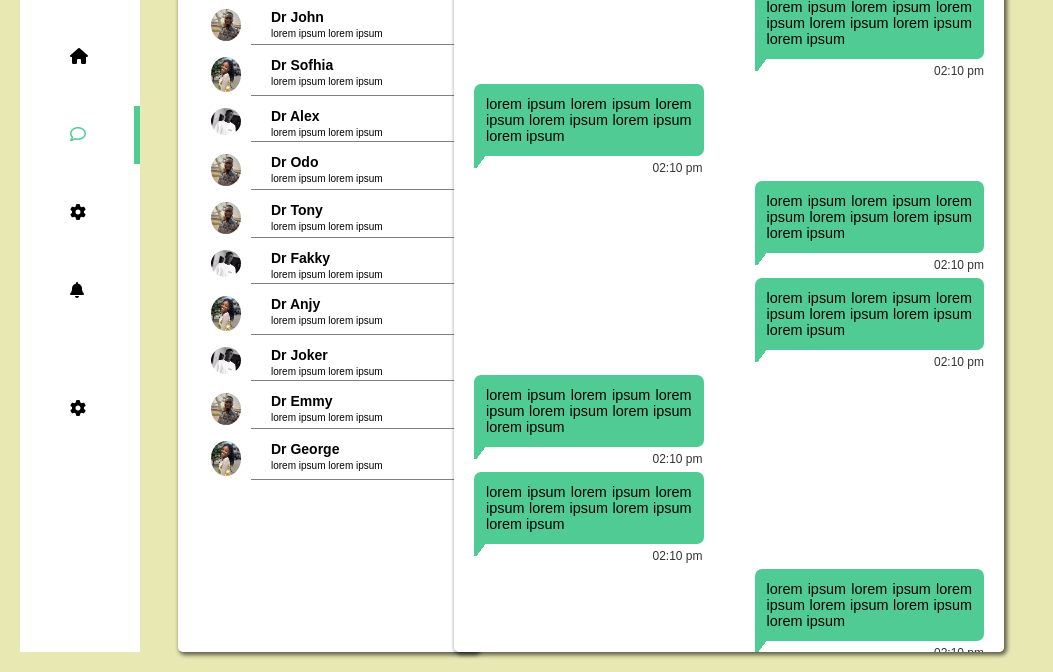
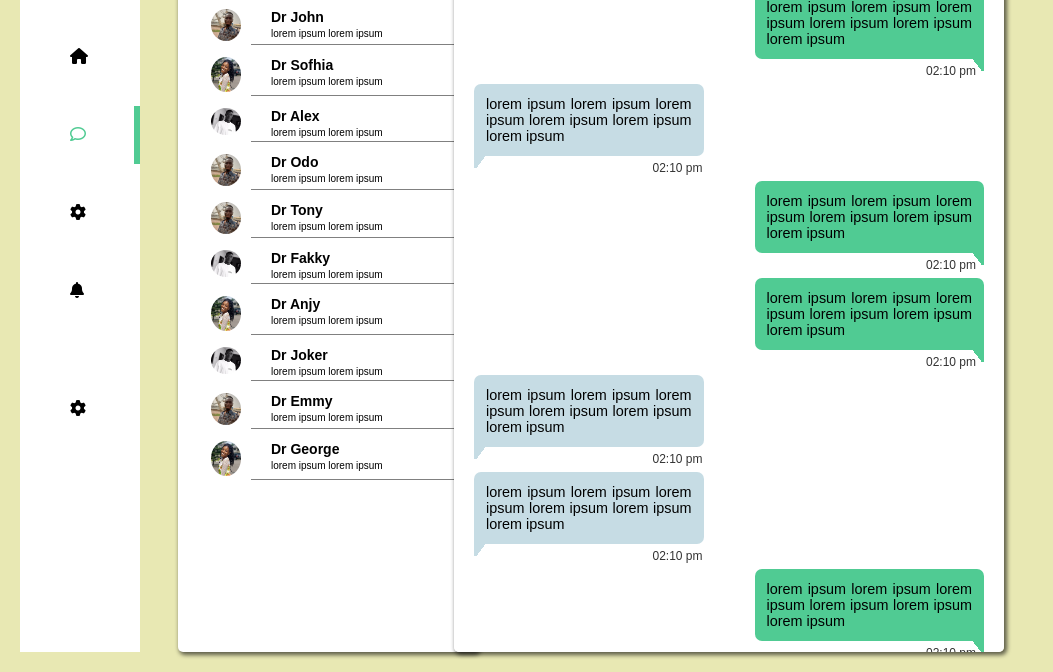
Before and after one commit to Jamiu10012/healm-login, a plain HTML site: page index.html in a window 1280 px wide. Shown: the part 128-800 px from the top of the page, without its empty margins (0-1053 px from the left). Drawn offline with Linux system fonts and the light colour scheme.

Commit message:
chatbox modified

```diff
--- a/chat.css
+++ b/chat.css
@@ -211,15 +211,16 @@
     content: '';
     position: absolute;
     bottom: -12px;
-    left: 0;
+    right: 0;
     width: 20px;
     height: 20px;
-    background: linear-gradient(127deg, #50CB93 50%, #50CB93 50%, transparent 50%,transparent);
+    background: linear-gradient(232deg, #50CB93 50%, #50CB93 50%, transparent 50%,transparent);
 }
 .time {
     position: absolute;
     max-width: 45%;
     bottom: -20px;
+    right: 8px;
 }
 .time span{
     font-size: 12px;
@@ -233,4 +234,17 @@
 }
 .frndMsg .time{
     margin-left: 35%;
+    left: 0;
 }
+.frndMsg p{
+    background: #c6dce4;
+}
+.msg.frndMsg p::before{
+    content: '';
+    position: absolute;
+    bottom: -12px;
+    left: 0;
+    width: 20px;
+    height: 20px;
+    background: linear-gradient(127deg, #c6dce4 50%, #c6dce4 50%, transparent 50%,transparent);
+}
```
